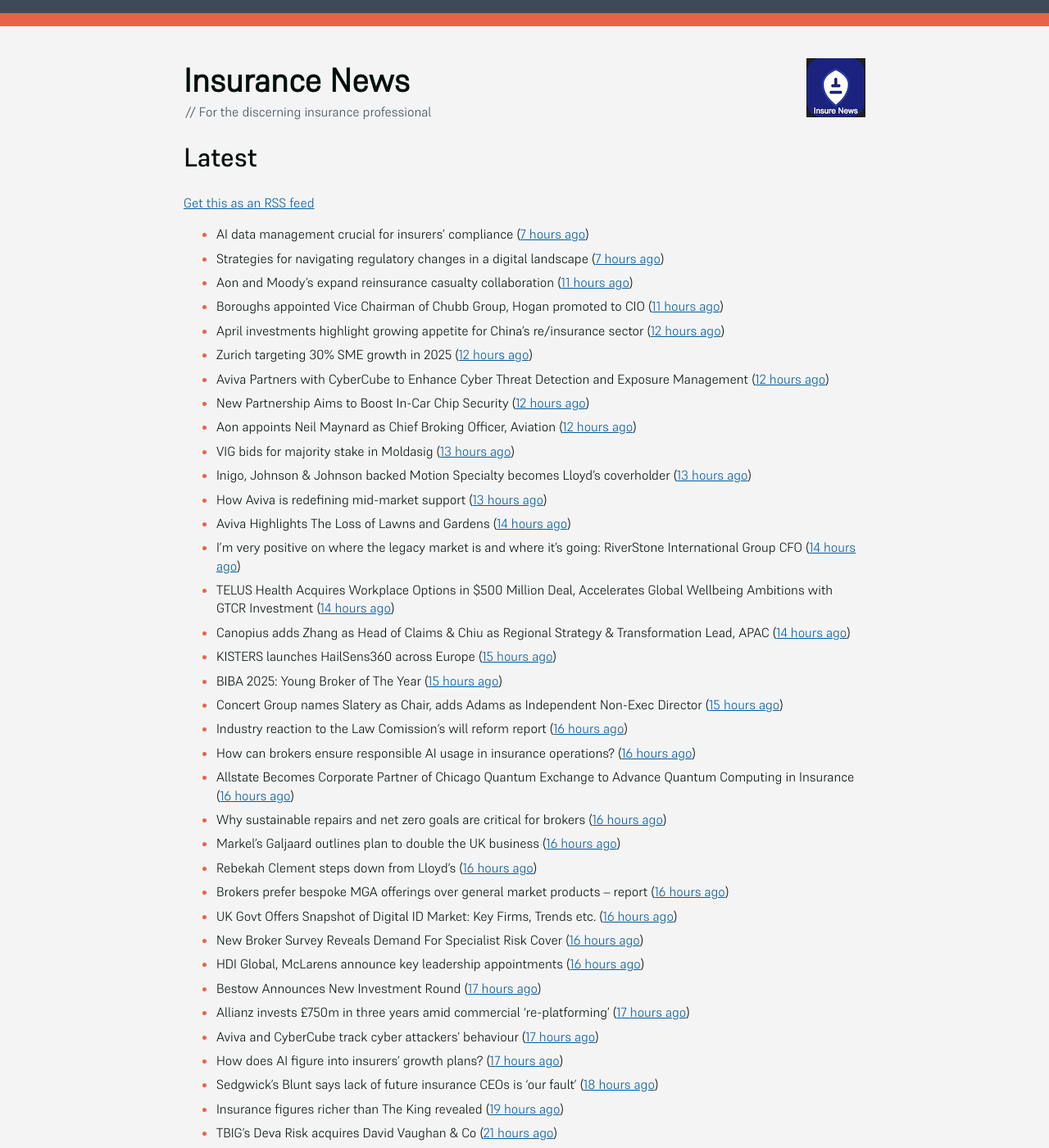
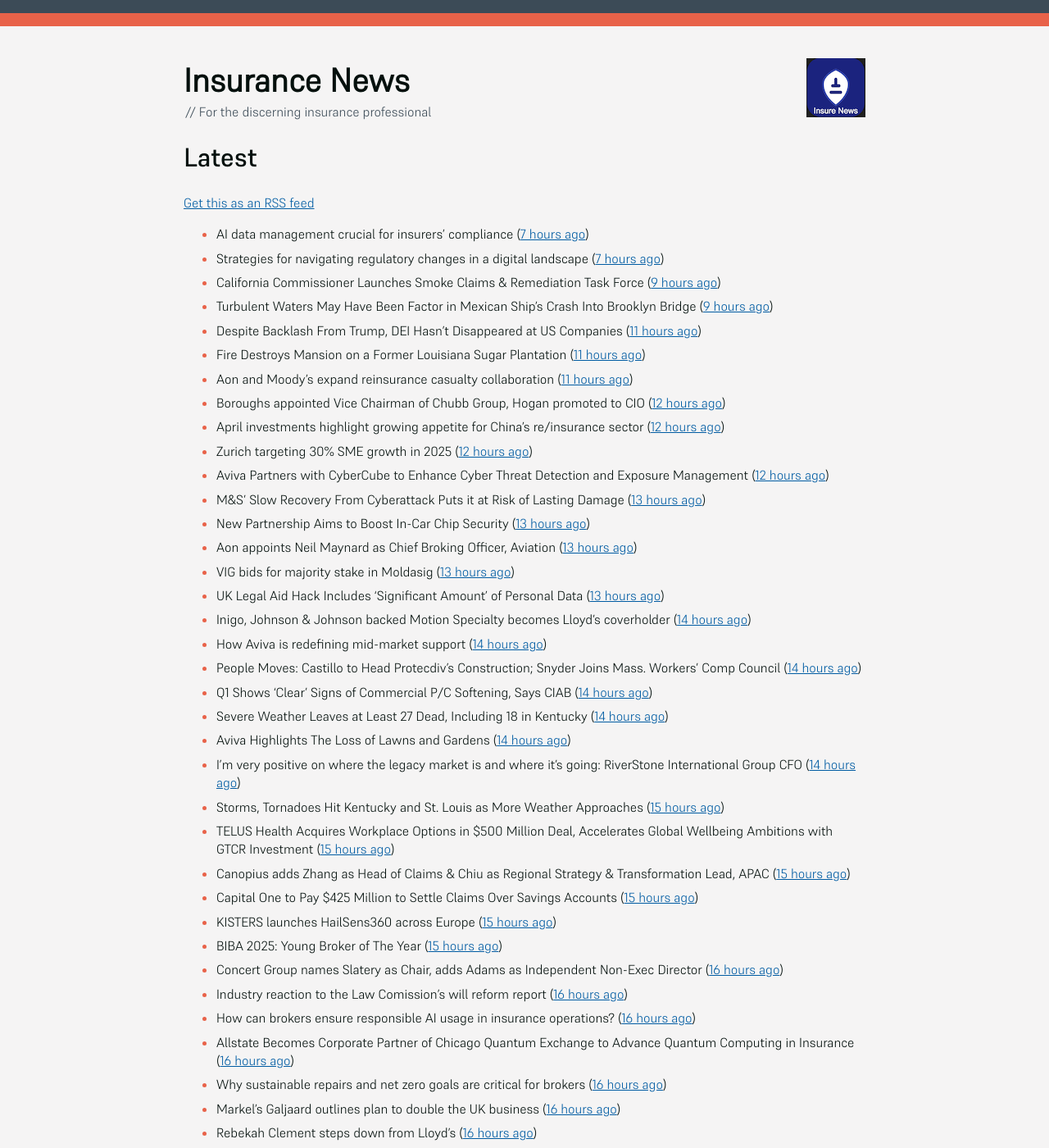
Before and after one commit to mat-0/feeds.thechels.uk, a Jekyll site: the page built from index.md, in a window 1280 px wide and 1400 px high. Shown: the whole window at 82% size. Built offline with Jekyll 4.4.1, drawn with Linux system fonts in a browser that asks for light colours; some of the changed text lies outside the part shown.

Commit message:
New Feed

```diff
--- a/index.md
+++ b/index.md
@@ -10,23 +10,34 @@ description: Latest Updates
 <!-- news_marker starts -->
 - AI data management crucial for insurers' compliance ([7 hours ago](https://www.dig-in.com/news/ai-data-management-crucial-for-insurers-compliance))
 - Strategies for navigating regulatory changes in a digital landscape ([7 hours ago](https://www.dig-in.com/opinion/strategies-for-navigating-federal-and-state-regulations))
+- California Commissioner Launches Smoke Claims & Remediation Task Force ([9 hours ago](https://www.insurancejournal.com/news/west/2025/05/19/824395.htm))
+- Turbulent Waters May Have Been Factor in Mexican Ship’s Crash Into Brooklyn Bridge ([9 hours ago](https://www.insurancejournal.com/news/east/2025/05/19/824334.htm))
+- Despite Backlash From Trump, DEI Hasn’t Disappeared at US Companies ([11 hours ago](https://www.insurancejournal.com/news/national/2025/05/19/824379.htm))
+- Fire Destroys Mansion on a Former Louisiana Sugar Plantation ([11 hours ago](https://www.insurancejournal.com/news/southcentral/2025/05/19/824378.htm))
 - Aon and Moody’s expand reinsurance casualty collaboration ([11 hours ago](https://www.reinsurancene.ws/aon-and-moodys-expand-reinsurance-casualty-collaboration/))
-- Boroughs appointed Vice Chairman of Chubb Group, Hogan promoted to CIO ([11 hours ago](https://www.reinsurancene.ws/boroughs-appointed-vice-chairman-of-chubb-group-hogan-promoted-to-cio/))
+- Boroughs appointed Vice Chairman of Chubb Group, Hogan promoted to CIO ([12 hours ago](https://www.reinsurancene.ws/boroughs-appointed-vice-chairman-of-chubb-group-hogan-promoted-to-cio/))
 - April investments highlight growing appetite for China’s re/insurance sector ([12 hours ago](https://www.reinsurancene.ws/april-investments-highlight-growing-appetite-for-chinas-re-insurance-sector/))
 - Zurich targeting 30% SME growth in 2025 ([12 hours ago](https://www.postonline.co.uk/news/7957779/zurich-targeting-30-sme-growth-in-2025))
 - Aviva Partners with CyberCube to Enhance Cyber Threat Detection and Exposure Management ([12 hours ago](https://www.insurtechinsights.com/aviva-partners-with-cybercube-to-enhance-cyber-threat-detection-and-exposure-management/))
-- New Partnership Aims to Boost In-Car Chip Security ([12 hours ago](https://insurance-edge.net/2025/05/19/new-partnership-aims-to-boost-in-car-chip-security/))
-- Aon appoints Neil Maynard as Chief Broking Officer, Aviation ([12 hours ago](https://www.reinsurancene.ws/aon-appoints-neil-maynard-as-chief-broking-officer-aviation/))
+- M&S’ Slow Recovery From Cyberattack Puts it at Risk of Lasting Damage ([13 hours ago](https://www.insurancejournal.com/news/international/2025/05/19/824356.htm))
+- New Partnership Aims to Boost In-Car Chip Security ([13 hours ago](https://insurance-edge.net/2025/05/19/new-partnership-aims-to-boost-in-car-chip-security/))
+- Aon appoints Neil Maynard as Chief Broking Officer, Aviation ([13 hours ago](https://www.reinsurancene.ws/aon-appoints-neil-maynard-as-chief-broking-officer-aviation/))
 - VIG bids for majority stake in Moldasig ([13 hours ago](https://www.reinsurancene.ws/vig-bids-for-majority-stake-in-moldasig/))
-- Inigo, Johnson & Johnson backed Motion Specialty becomes Lloyd’s coverholder ([13 hours ago](https://www.reinsurancene.ws/inigo-johnson-johnson-backed-motion-specialty-becomes-lloyds-coverholder/))
-- How Aviva is redefining mid-market support ([13 hours ago](https://www.insurancebusinessmag.com/uk/news/breaking-news/how-aviva-is-redefining-midmarket-support-535375.aspx))
+- UK Legal Aid Hack Includes ‘Significant Amount’ of Personal Data ([13 hours ago](https://www.insurancejournal.com/news/international/2025/05/19/824353.htm))
+- Inigo, Johnson & Johnson backed Motion Specialty becomes Lloyd’s coverholder ([14 hours ago](https://www.reinsurancene.ws/inigo-johnson-johnson-backed-motion-specialty-becomes-lloyds-coverholder/))
+- How Aviva is redefining mid-market support ([14 hours ago](https://www.insurancebusinessmag.com/uk/news/breaking-news/how-aviva-is-redefining-midmarket-support-535375.aspx))
+- People Moves: Castillo to Head Protecdiv’s Construction; Snyder Joins Mass. Workers’ Comp Council ([14 hours ago](https://www.insurancejournal.com/news/east/2025/05/19/823716.htm))
+- Q1 Shows ‘Clear’ Signs of Commercial P/C Softening, Says CIAB ([14 hours ago](https://www.insurancejournal.com/news/national/2025/05/19/824328.htm))
+- Severe Weather Leaves at Least 27 Dead, Including 18 in Kentucky ([14 hours ago](https://www.insurancejournal.com/news/southeast/2025/05/19/824341.htm))
 - Aviva Highlights The Loss of Lawns and Gardens ([14 hours ago](https://insurance-edge.net/2025/05/19/aviva-highlights-the-loss-of-lawns-and-gardens/))
 - I’m very positive on where the legacy market is and where it’s going: RiverStone International Group CFO ([14 hours ago](https://www.reinsurancene.ws/im-very-positive-on-where-the-legacy-market-is-and-where-its-going-riverstone-international-group-cfo/))
-- TELUS Health Acquires Workplace Options in $500 Million Deal, Accelerates Global Wellbeing Ambitions with GTCR Investment ([14 hours ago](https://www.insurtechinsights.com/telus-health-acquires-workplace-options-in-500-million-deal-accelerates-global-wellbeing-ambitions-with-gtcr-investment/))
-- Canopius adds Zhang as Head of Claims & Chiu as Regional Strategy & Transformation Lead, APAC ([14 hours ago](https://www.reinsurancene.ws/canopius-adds-zhang-as-head-of-claims-chiu-as-regional-strategy-transformation-lead-apac/))
+- Storms, Tornadoes Hit Kentucky and St. Louis as More Weather Approaches ([15 hours ago](https://www.insurancejournal.com/news/southeast/2025/05/19/824329.htm))
+- TELUS Health Acquires Workplace Options in $500 Million Deal, Accelerates Global Wellbeing Ambitions with GTCR Investment ([15 hours ago](https://www.insurtechinsights.com/telus-health-acquires-workplace-options-in-500-million-deal-accelerates-global-wellbeing-ambitions-with-gtcr-investment/))
+- Canopius adds Zhang as Head of Claims & Chiu as Regional Strategy & Transformation Lead, APAC ([15 hours ago](https://www.reinsurancene.ws/canopius-adds-zhang-as-head-of-claims-chiu-as-regional-strategy-transformation-lead-apac/))
+- Capital One to Pay $425 Million to Settle Claims Over Savings Accounts ([15 hours ago](https://www.insurancejournal.com/news/east/2025/05/19/824323.htm))
 - KISTERS launches HailSens360 across Europe ([15 hours ago](https://www.reinsurancene.ws/kisters-launches-hailsens360-across-europe/))
 - BIBA 2025: Young Broker of The Year ([15 hours ago](https://insurance-edge.net/2025/05/19/biba-2025-young-broker-of-the-year/))
-- Concert Group names Slatery as Chair, adds Adams as Independent Non-Exec Director ([15 hours ago](https://www.reinsurancene.ws/concert-group-names-slatery-as-chair-adds-adams-as-independent-non-exec-director/))
+- Concert Group names Slatery as Chair, adds Adams as Independent Non-Exec Director ([16 hours ago](https://www.reinsurancene.ws/concert-group-names-slatery-as-chair-adds-adams-as-independent-non-exec-director/))
 - Industry reaction to the Law Comission’s will reform report ([16 hours ago](https://ifamagazine.com/industry-reaction-to-the-law-comissions-will-reform-report/))
 - How can brokers ensure responsible AI usage in insurance operations? ([16 hours ago](https://www.insurancebusinessmag.com/uk/news/technology/how-can-brokers-ensure-responsible-ai-usage-in-insurance-operations-536137.aspx))
 - Allstate Becomes Corporate Partner of Chicago Quantum Exchange to Advance Quantum Computing in Insurance ([16 hours ago](https://www.insurtechinsights.com/allstate-becomes-corporate-partner-of-chicago-quantum-exchange-to-advance-quantum-computing-in-insurance/))
@@ -35,20 +46,34 @@ description: Latest Updates
 - Rebekah Clement steps down from Lloyd's ([16 hours ago](https://www.insurancebusinessmag.com/uk/news/breaking-news/rebekah-clement-steps-down-from-lloyds-536135.aspx))
 - Brokers prefer bespoke MGA offerings over general market products – report ([16 hours ago](https://www.insurancebusinessmag.com/uk/news/breaking-news/brokers-prefer-bespoke-mga-offerings-over-general-market-products--report-536134.aspx))
 - UK Govt Offers Snapshot of Digital ID Market: Key Firms, Trends etc. ([16 hours ago](https://insurance-edge.net/2025/05/19/uk-govt-offers-snapshot-of-digital-id-market-key-firms-trends-etc/))
-- New Broker Survey Reveals Demand For Specialist Risk Cover ([16 hours ago](https://insurance-edge.net/2025/05/19/new-broker-survey-reveals-demand-for-specialist-risk-cover/))
-- HDI Global, McLarens announce key leadership appointments ([16 hours ago](https://www.insurancebusinessmag.com/uk/news/breaking-news/hdi-global-mclarens-announce-key-leadership-appointments-536132.aspx))
+- New Broker Survey Reveals Demand For Specialist Risk Cover ([17 hours ago](https://insurance-edge.net/2025/05/19/new-broker-survey-reveals-demand-for-specialist-risk-cover/))
+- HDI Global, McLarens announce key leadership appointments ([17 hours ago](https://www.insurancebusinessmag.com/uk/news/breaking-news/hdi-global-mclarens-announce-key-leadership-appointments-536132.aspx))
 - Bestow Announces New Investment Round ([17 hours ago](https://insurance-edge.net/2025/05/19/bestow-announces-new-investment-round/))
 - Allianz invests £750m in three years amid commercial ‘re-platforming’ ([17 hours ago](https://www.postonline.co.uk/news/7957771/allianz-invests-ps750m-in-three-years-amid-commercial-replatforming))
-- Aviva and CyberCube track cyber attackers’ behaviour ([17 hours ago](https://www.postonline.co.uk/news/7957778/aviva-and-cybercube-track-cyber-attackers-behaviour))
-- How does AI figure into insurers' growth plans? ([17 hours ago](https://www.dig-in.com/list/how-does-ai-figure-into-insurers-growth-plans))
+- Aviva and CyberCube track cyber attackers’ behaviour ([18 hours ago](https://www.postonline.co.uk/news/7957778/aviva-and-cybercube-track-cyber-attackers-behaviour))
+- How does AI figure into insurers' growth plans? ([18 hours ago](https://www.dig-in.com/list/how-does-ai-figure-into-insurers-growth-plans))
+- EnergyAustralia Apologizes to Customers After Greenwashing Case ([18 hours ago](https://www.insurancejournal.com/news/international/2025/05/19/824194.htm))
 - Sedgwick’s Blunt says lack of future insurance CEOs is ‘our fault’ ([18 hours ago](https://www.postonline.co.uk/news/7957772/sedgwicks-blunt-says-lack-of-future-insurance-ceos-is-our-fault))
+- UK’s Anglian Water Fined £1.4 Million Over Drinking Water Failures ([19 hours ago](https://www.insurancejournal.com/news/international/2025/05/19/824185.htm))
 - Insurance figures richer than The King revealed ([19 hours ago](https://www.postonline.co.uk/news/7957777/insurance-figures-richer-than-the-king-revealed))
+- Crypto High-Rollers Go Big on Bodyguards to Deter Kidnappers ([19 hours ago](https://www.insurancejournal.com/news/international/2025/05/19/824178.htm))
+- Estonia Says Russia Detained Tanker in Baltic Sea ([20 hours ago](https://www.insurancejournal.com/news/international/2025/05/19/824175.htm))
 - TBIG's Deva Risk acquires David Vaughan & Co ([21 hours ago](https://www.insurancebusinessmag.com/uk/news/breaking-news/tbigs-deva-risk-acquires-david-vaughan-and-co-536120.aspx))
 - Rising gold prices – experts urge homeowners to check insurance ([21 hours ago](https://www.insurancebusinessmag.com/uk/news/property-insurance/rising-gold-prices--experts-urge-homeowners-to-check-insurance-536119.aspx))
 - Motor insurance premiums rise again amid personal injury guidelines ([21 hours ago](https://www.insurancebusinessmag.com/uk/news/auto-motor/motor-insurance-premiums-rise-again-amid-personal-injury-guidelines-536118.aspx))
 - West of England P&I Club sees combined ratio sink ([21 hours ago](https://www.insurancebusinessmag.com/uk/news/marine/west-of-england-pandi-club-sees-combined-ratio-sink-536117.aspx))
+- Captives to Remain Viable as Market Softens: RIMS Panel ([21 hours ago](https://www.insurancejournal.com/news/national/2025/05/19/823940.htm))
+- Texas Stock Exchange CEO Sees State Muscling In on NYC, Delaware ([21 hours ago](https://www.insurancejournal.com/news/southcentral/2025/05/19/824129.htm))
+- Sedgwick: Number of Recalled Products in US Rose 25% in First Quarter ([22 hours ago](https://www.insurancejournal.com/news/national/2025/05/19/824155.htm))
+- Complaints About Florida Insurers Have More Than Doubled in 5 Years, or Have They? ([22 hours ago](https://www.insurancejournal.com/news/southeast/2025/05/19/824138.htm))
+- Maine Lawmakers Thwart Move to Allow Mennonites to Self-Insure ([22 hours ago](https://www.insurancejournal.com/news/east/2025/05/19/824161.htm))
+- Washington Roofing Company Fined $300K After Worker Falls From Roof ([22 hours ago](https://www.insurancejournal.com/news/west/2025/05/19/823964.htm))
+- Judge Scraps LA Sparks Player’s WNBA Suit; Can Pursue Claim Against Las Vegas Aces ([22 hours ago](https://www.insurancejournal.com/news/west/2025/05/19/824106.htm))
 - Diary of an Insurer: Gallagher’s Ayshea King ([22 hours ago](https://www.postonline.co.uk/broker/7957466/diary-of-an-insurer-gallaghers-ayshea-king))
 - Claims service improves but regional delivery varies ([22 hours ago](https://www.postonline.co.uk/claims/7957673/claims-service-improves-but-regional-delivery-varies))
+- Pairing Parametric and Standard Insurance Will Become More Common: East Carolina University Students ([1 days ago](https://www.insurancejournal.com/magazines/mag-features/2025/05/19/823760.htm))
+- Distracted Drivers Are Overconfident; 20% Still Texting While Driving ([1 days ago](https://www.insurancejournal.com/magazines/mag-features/2025/05/19/823759.htm))
+- Trouble Brewing? 6 New Risks for Winery and Brewery Clients ([1 days ago](https://www.insurancejournal.com/magazines/mag-features/2025/05/19/823758.htm))
 - How IoT complements Plymouth Rock's coverage strategy ([1 days ago](https://www.dig-in.com/news/plymouth-rock-uses-iot-technology-to-manage-risks))
 - Independent agents need data support to use agentic AI ([1 days ago](https://www.dig-in.com/news/independent-agents-need-data-support-to-use-agentic-ai))
 - Basel Committee resists US pressure to downplay climate risk ([3 days ago](https://www.dig-in.com/articles/basel-committee-resists-us-pressure-to-downplay-climate-risk))
```
